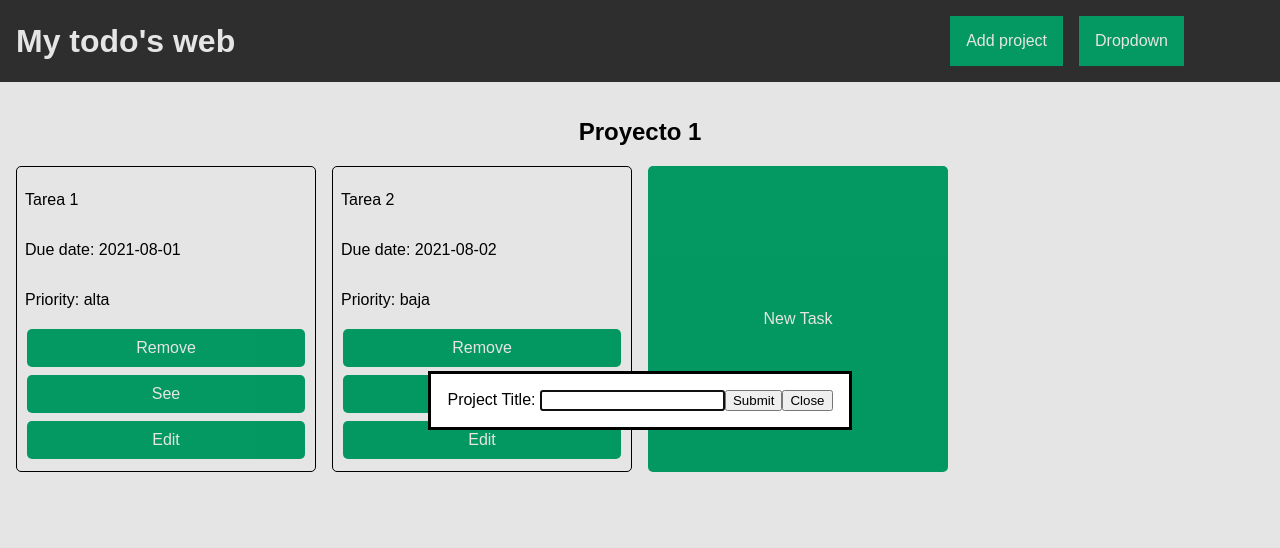
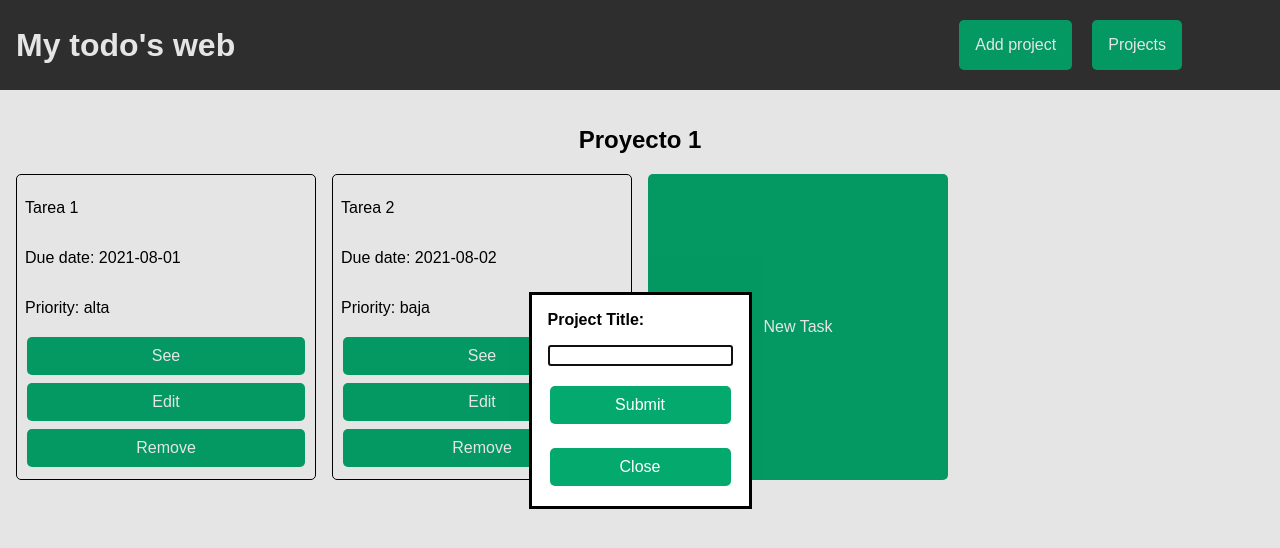
Before and after one commit to Juani-tech/todo-list, a website with bundled scripts: page dist/index.html in a window 1280 px wide. Both pictures are taken after a click on the button "Add project". Built offline with nearby package versions, Linux system fonts and the light colour scheme.

```diff
--- a/src/DOM_manipulation.js
+++ b/src/DOM_manipulation.js
@@ -20,6 +20,13 @@
     const title = document.createElement('input');
     const submit = document.createElement('button');
     const close = document.createElement('button');
+
+    form.setAttribute('class', 'add-project-form');
+
+    titleLabel.style = `
+        font-weight: bold;
+        font-size: 1rem;
+    `
 
     content.appendChild(dialog);
     dialog.appendChild(form);
@@ -200,8 +207,9 @@
                 task.appendChild(taskTitle);
                 task.appendChild(taskDueDate);
                 task.appendChild(taskPriority);
+                task.appendChild(seeTaskButton);
+                task.appendChild(editTaskButton);
                 task.appendChild(removeTaskButton);
-                task.appendChild(seeTaskButton);
             });
         });
 
@@ -235,9 +243,11 @@
             newTaskDescriptionLabel.innerHTML = "Description: ";
             newTaskNotesLabel.innerHTML = "Notes: ";
             newTaskChecklistLabel.innerHTML = "Checklist: ";
-
             saveButton.innerHTML = "Save";
             cancelButton.innerHTML = "Cancel";
+
+            saveButton.setAttribute('class', 'save-button');
+            cancelButton.setAttribute('class', 'cancel-button');
 
             saveButton.addEventListener('click', () => {
                 project.removeTask(taskTitle.innerHTML);
@@ -276,9 +286,9 @@
         task.appendChild(taskTitle);
         task.appendChild(taskDueDate);
         task.appendChild(taskPriority);
-        task.appendChild(removeTaskButton);
         task.appendChild(seeTaskButton);
         task.appendChild(editTaskButton);
+        task.appendChild(removeTaskButton);
         projectContainer.appendChild(task);
     }
 
--- a/src/style.css
+++ b/src/style.css
@@ -86,6 +86,13 @@
 
   /* */
 
+.add-project-form {
+	display: flex;
+	flex-direction: column;
+	gap: 1rem;
+
+}
+
 .task-container {
 	border: 1px solid black;
 	border-radius: 5px;
@@ -109,7 +116,7 @@
 	align-items: center;
 	margin-top: 1rem;
 }
-.cancel-button, .add-task-button, .remove-task-button, .see-task-button, .edit-task-button {
+button {
 	background-color: #04AA6D;
 	color: white;
 	padding: 10px 20px;
@@ -119,3 +126,7 @@
 	border: none;
 	border-radius: 5px;
 }
+
+.new-task-button {
+	margin: 0;
+}
```
Also changed, not shown: dist/index.html, dist/main.js.
